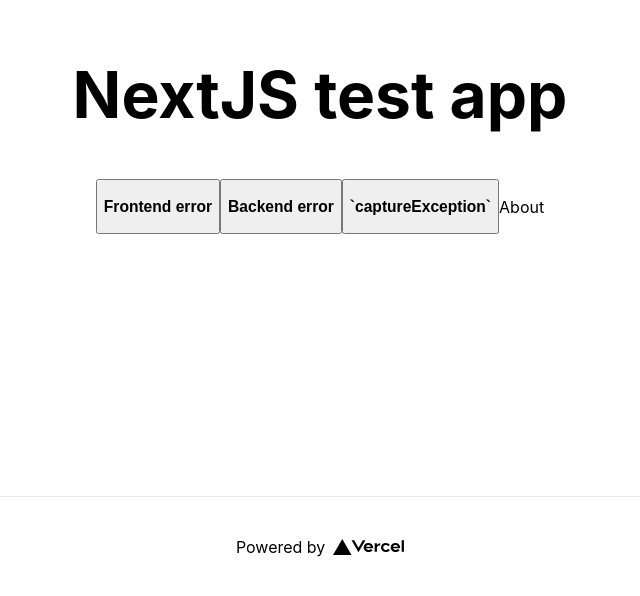
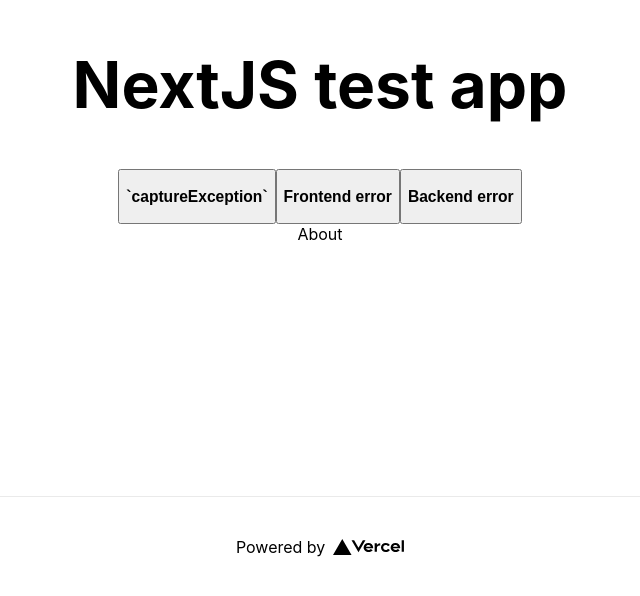
Before and after one commit to iker-barriocanal/sentry-nextjs-examples, a Next.js app in the folder simple/: page / in a window 1280 px wide. Shown: the part 204-800 px from the top of the page, without its empty margins (320-960 px from the left). Built offline with nearby package versions, Linux system fonts and the light colour scheme.

Commit message:
simple: Move link to /about to another div

```diff
--- a/simple/pages/index.js
+++ b/simple/pages/index.js
@@ -3,7 +3,7 @@ import styles from "../styles/Home.module.css";
 import Link from "next/link";
 import axios from "axios";
 
-import * as Sentry from '@sentry/nextjs';
+import * as Sentry from "@sentry/nextjs";
 
 export default function Home() {
   return (
@@ -15,8 +15,16 @@ export default function Home() {
 
       <main className={styles.main}>
         <h1 className={styles.title}>NextJS test app</h1>
-
         <div className={styles.grid}>
+          <button
+            onClick={() => {
+              Sentry.captureException(
+                new Error("captured exception on the frontend")
+              );
+            }}
+          >
+            <h3>`captureException`</h3>
+          </button>
           <button
             onClick={() => {
               throw new Error("sample frontend error");
@@ -32,16 +40,8 @@ export default function Home() {
           >
             <h3>Backend error</h3>
           </button>
-
-          <button
-            onClick={() => {
-              Sentry.captureException(
-                new Error("captured exception on the frontend")
-              );
-            }}
-          >
-            <h3>`captureException`</h3>
-          </button>
+        </div>
+        <div>
           <Link href="/about">
             <a>About</a>
           </Link>
```
Also changed, not shown: 1 other file (tests, documents, lock files or other folders).
